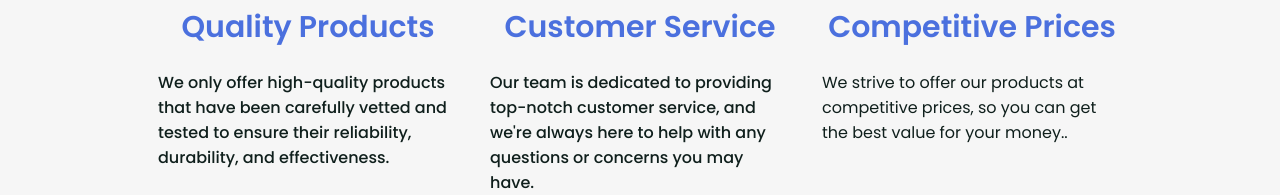
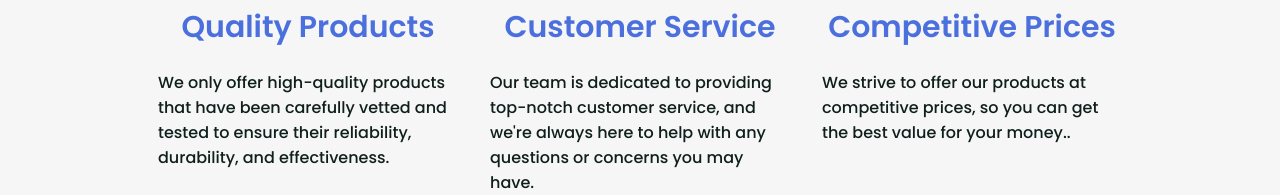
Before and after one commit to MaxMartinsen/Cross-Course-Project, a plain HTML site: page about.html in a window 1280 px wide. Shown: the part 296-491 px from the top of the page. Drawn offline with nearby package versions, Linux system fonts and the light colour scheme.

Commit message:
Update about.html

```diff
--- a/about.html
+++ b/about.html
@@ -68,7 +68,7 @@
                                 </div>
                                 <div class="about__colums__item">
                                     <div class="about__colums__subtitle">Competitive Prices</div>
-                                    <div class="about__item-content">
+                                    <div class="colums__item-content">
                                         We strive to offer our products at competitive prices, so you can get the best value for your money..
                                     </div>
                                 </div>
```
